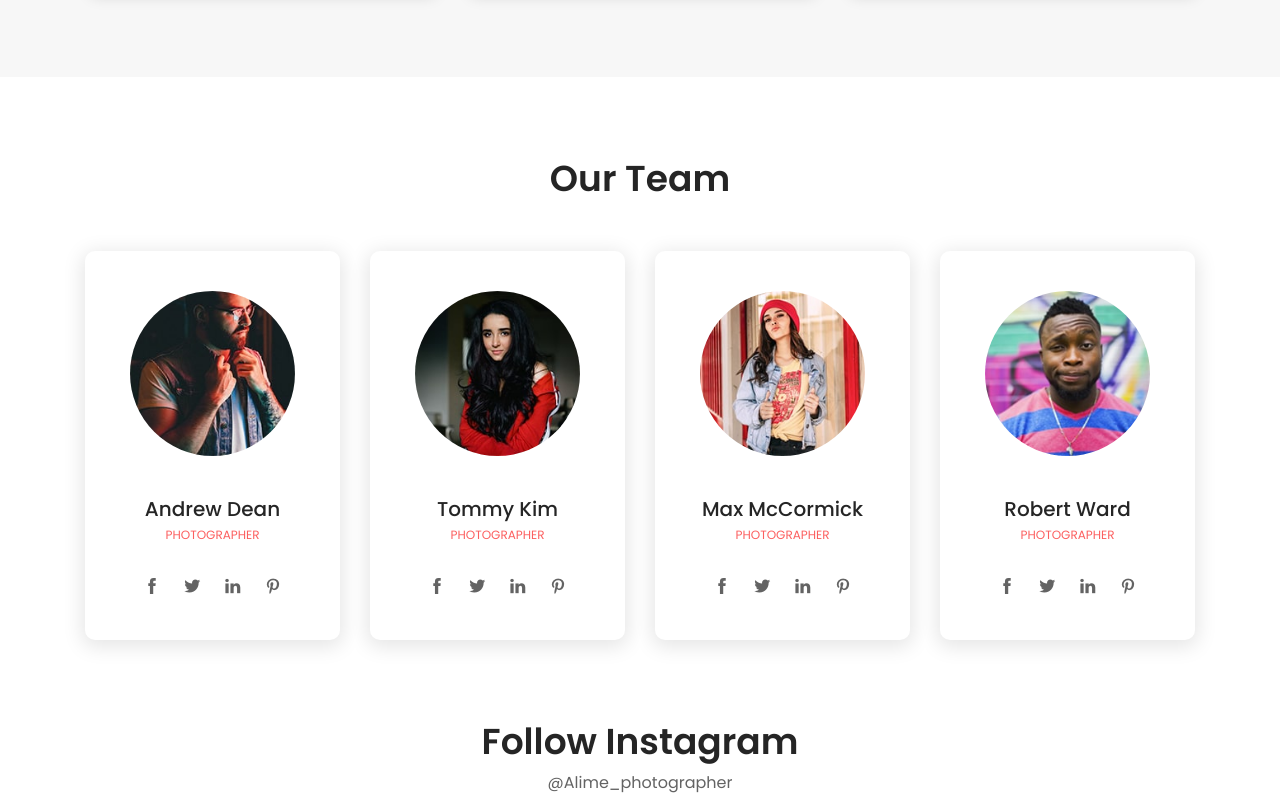
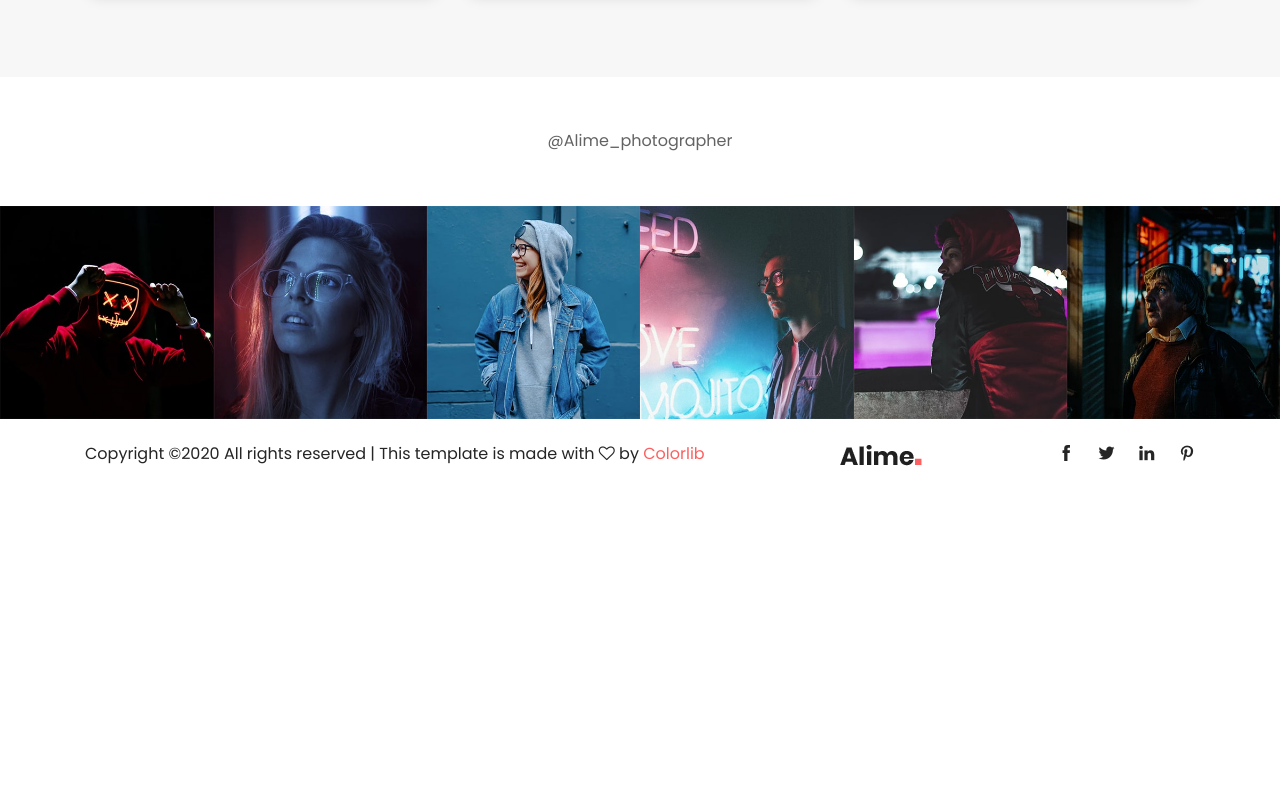
Before and after one commit to fyznpg/Fyznpg, a website: page about.html in a window 1280 px wide. Shown: the part 1421-2222 px from the top of the page. After the commit the page ends 1911 px from the top, so only its background shows below. Drawn offline with Linux system fonts and the light colour scheme; files whose address does not match are found by name.

Commit message:
first adjusted

```diff
--- a/about.html
+++ b/about.html
@@ -8,7 +8,7 @@
     <meta name="viewport" content="width=device-width, initial-scale=1, shrink-to-fit=no">
 
     <!-- Title -->
-    <title>Alime - Photography HTML Template</title>
+    <title>About</title>
 
     <!-- Favicon -->
     <link rel="icon" href="./img/core-img/favicon.png">
@@ -54,7 +54,7 @@
                     <nav class="classy-navbar justify-content-between" id="alimeNav">
 
                         <!-- Logo -->
-                        <a class="nav-brand" href="./index.html"><img src="./img/core-img/logo.png" alt=""></a>
+                        <a class="nav-brand" href="./index.html"><h1>Fyzan_pg</h1></a>
 
                         <!-- Navbar Toggler -->
                         <div class="classy-navbar-toggler">
@@ -108,7 +108,7 @@
     <!-- Header Area End -->
 
     <!-- Breadcrumb Area Start -->
-    <section class="breadcrumb-area bg-img bg-overlay jarallax" style="background-image: url(img/bg-img/38.jpg);">
+    <section class="breadcrumb-area bg-img bg-overlay jarallax" style="background-image: url(img/bg-img/fyz15.png);">
         <div class="container h-100">
             <div class="row h-100 align-items-center">
                 <div class="col-12">
@@ -203,87 +203,7 @@
     <!-- Why Choose  us Area End -->
 
     <!-- Our Team Area Start -->
-    <section class="our-team-area section-padding-80-50">
-        <div class="container">
-            <div class="row">
-                <div class="col-12">
-                    <div class="section-heading text-center wow fadeInUp" data-wow-delay="100ms">
-                        <h2>Our Team</h2>
-                    </div>
-                </div>
-            </div>
 
-            <div class="row">
-                <!-- Team Member Area -->
-                <div class="col-md-6 col-xl-3">
-                    <div class="team-content-area text-center mb-30 wow fadeInUp" data-wow-delay="100ms">
-                        <div class="member-thumb">
-                            <img src="img/bg-img/19.jpg" alt="">
-                        </div>
-                        <h5>Andrew Dean</h5>
-                        <span>Photographer</span>
-                        <div class="member-social-info">
-                            <a href="#"><i class="ti-facebook"></i></a>
-                            <a href="#"><i class="ti-twitter-alt"></i></a>
-                            <a href="#"><i class="ti-linkedin"></i></a>
-                            <a href="#"><i class="ti-pinterest"></i></a>
-                        </div>
-                    </div>
-                </div>
-
-                <!-- Team Member Area -->
-                <div class="col-md-6 col-xl-3">
-                    <div class="team-content-area text-center mb-30 wow fadeInUp" data-wow-delay="300ms">
-                        <div class="member-thumb">
-                            <img src="img/bg-img/20.jpg" alt="">
-                        </div>
-                        <h5>Tommy Kim</h5>
-                        <span>Photographer</span>
-                        <div class="member-social-info">
-                            <a href="#"><i class="ti-facebook"></i></a>
-                            <a href="#"><i class="ti-twitter-alt"></i></a>
-                            <a href="#"><i class="ti-linkedin"></i></a>
-                            <a href="#"><i class="ti-pinterest"></i></a>
-                        </div>
-                    </div>
-                </div>
-
-                <!-- Team Member Area -->
-                <div class="col-md-6 col-xl-3">
-                    <div class="team-content-area text-center mb-30 wow fadeInUp" data-wow-delay="500ms">
-                        <div class="member-thumb">
-                            <img src="img/bg-img/21.jpg" alt="">
-                        </div>
-                        <h5>Max McCormick</h5>
-                        <span>Photographer</span>
-                        <div class="member-social-info">
-                            <a href="#"><i class="ti-facebook"></i></a>
-                            <a href="#"><i class="ti-twitter-alt"></i></a>
-                            <a href="#"><i class="ti-linkedin"></i></a>
-                            <a href="#"><i class="ti-pinterest"></i></a>
-                        </div>
-                    </div>
-                </div>
-
-                <!-- Team Member Area -->
-                <div class="col-md-6 col-xl-3">
-                    <div class="team-content-area text-center mb-30 wow fadeInUp" data-wow-delay="700ms">
-                        <div class="member-thumb">
-                            <img src="img/bg-img/22.jpg" alt="">
-                        </div>
-                        <h5>Robert Ward</h5>
-                        <span>Photographer</span>
-                        <div class="member-social-info">
-                            <a href="#"><i class="ti-facebook"></i></a>
-                            <a href="#"><i class="ti-twitter-alt"></i></a>
-                            <a href="#"><i class="ti-linkedin"></i></a>
-                            <a href="#"><i class="ti-pinterest"></i></a>
-                        </div>
-                    </div>
-                </div>
-            </div>
-        </div>
-    </section>
     <!-- Our Team Area End -->
 
     <!-- Follow Area Start -->
--- a/style.css
+++ b/style.css
@@ -52,6 +52,7 @@ body {
   position: relative;
   z-index: auto; }
 
+
 h1,
 h2,
 h3,
@@ -59,9 +60,10 @@ h4,
 h5,
 h6 {
   font-family: "Poppins", sans-serif;
-  color: #252525;
+  color: #ffffff;
   line-height: 1.3;
-  font-weight: 600; }
+  font-weight: 600;
+  font-weight: 900; }
 
 a,
 a:active,
```
Also changed, not shown: index.html (+4 -7 lines).
